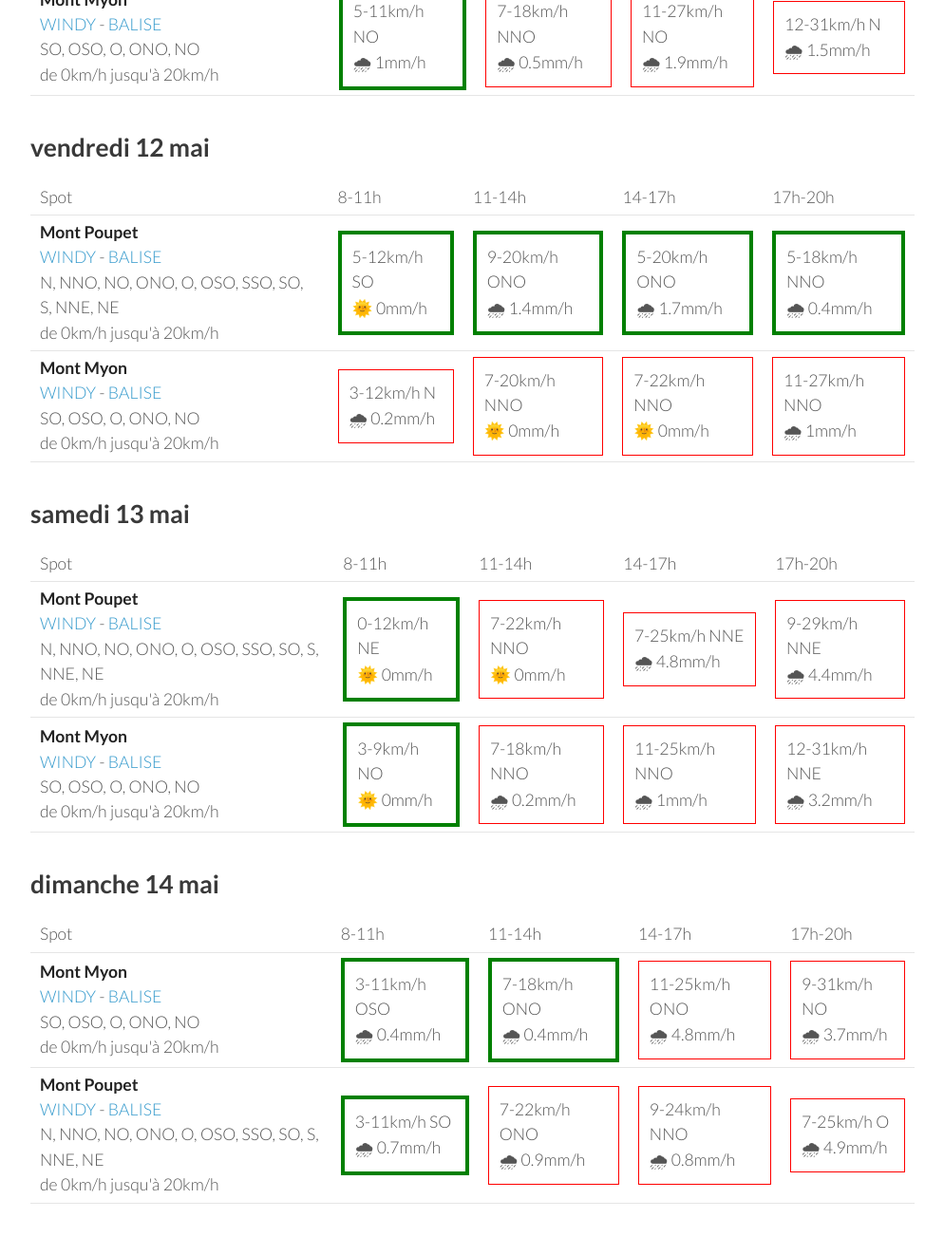
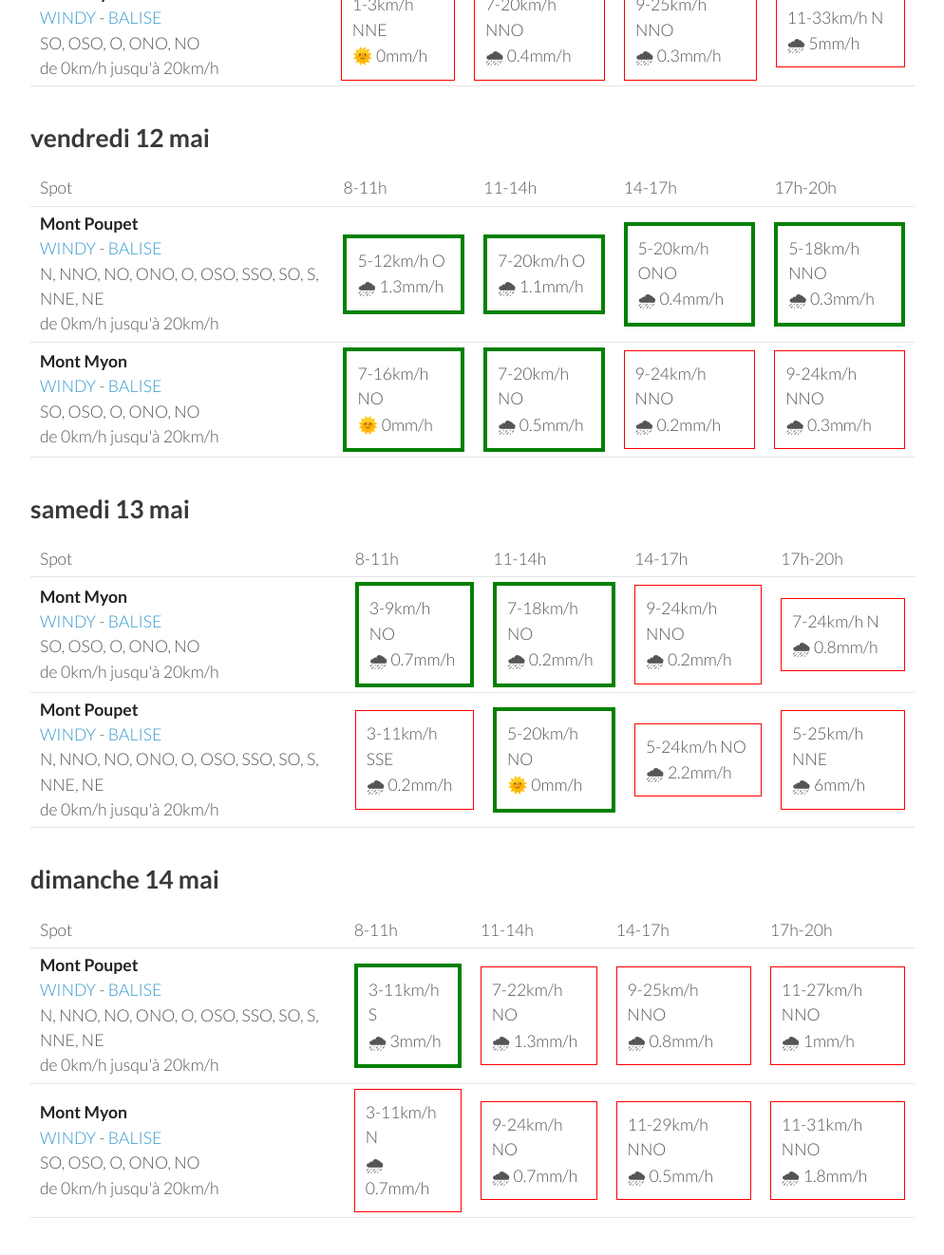
Before and after one commit to parapente-dans-le-nord/parapente-dans-le-nord.github.io, a Jekyll site: the page built from jura.markdown, in a window 1280 px wide and 1400 px high, scrolled down 1307 px. Shown: the top 1322 px of the window at 95% size, without its empty margins (26-1020 px from the left). Built offline with Jekyll 4.4.1, drawn with Linux system fonts in a browser that asks for light colours; some of the changed text lies outside the part shown.

Commit message:
update index.markdown

```diff
--- a/jura.markdown
+++ b/jura.markdown
@@ -25,18 +25,18 @@ page mise à jour le mardi 09 mai 17:20
         <td><strong>Mont Myon</strong><br><a href="https://windy.com/46.331/5.397?45.898,5.394,8,m:eWoagj8">WINDY</a> - <span class=""><a href="http://www.balisemeteo.com/balise.php?idBalise=70">BALISE</a> </span><br> <span class="vent-favorable">SO, OSO, O, ONO, NO</span><br><span class="force-vent">de 0km/h jusqu'à 20km/h</span> </td>
 
             <td><div class="not-flyable"><p>0-0km/h NA</p><p>🌧️ 0mm/h</p></div></td>
-            <td><div class="flyable"><p>7-16km/h SO</p><p>🌞 0mm/h</p></div></td>
-            <td><div class="not-flyable"><p>9-25km/h SO</p><p>🌞 1.3mm/h</p></div></td>
-            <td><div class="not-flyable"><p>11-31km/h S</p><p>🌞 5mm/h</p></div></td>
+            <td><div class="not-flyable"><p>0-0km/h NA</p><p>🌧️ 0mm/h</p></div></td>
+            <td><div class="not-flyable"><p>0-0km/h NA</p><p>🌧️ 0mm/h</p></div></td>
+            <td><div class="not-flyable"><p>9-25km/h SO</p><p>🌧 7mm/h</p></div></td>
 
     </tr>
 <tr>
         <td><strong>Mont Poupet</strong><br><a href="https://windy.com/46.970/5.876?46.541,5.876,8">WINDY</a> - <span class=""><a href="http://www.balisemeteo.com/balise.php?idBalise=92">BALISE</a> </span><br> <span class="vent-favorable">N, NNO, NO, ONO, O, OSO, SSO, SO, S, NNE, NE</span><br><span class="force-vent">de 0km/h jusqu'à 20km/h</span> </td>
 
             <td><div class="not-flyable"><p>0-0km/h NA</p><p>🌧️ 0mm/h</p></div></td>
-            <td><div class="flyable"><p>5-16km/h SO</p><p>🌞 0mm/h</p></div></td>
-            <td><div class="not-flyable"><p>9-31km/h SO</p><p>🌞 0.3mm/h</p></div></td>
-            <td><div class="not-flyable"><p>12-31km/h SO</p><p>🌞 6mm/h</p></div></td>
+            <td><div class="not-flyable"><p>0-0km/h NA</p><p>🌧️ 0mm/h</p></div></td>
+            <td><div class="not-flyable"><p>0-0km/h NA</p><p>🌧️ 0mm/h</p></div></td>
+            <td><div class="not-flyable"><p>14-35km/h SO</p><p>🌧 3.4mm/h</p></div></td>
 
     </tr>
 
@@ -58,20 +58,20 @@ page mise à jour le mardi 09 mai 17:20
 <tr>
         <td><strong>Mont Myon</strong><br><a href="https://windy.com/46.331/5.397?45.898,5.394,8,m:eWoagj8">WINDY</a> - <span class=""><a href="http://www.balisemeteo.com/balise.php?idBalise=70">BALISE</a> </span><br> <span class="vent-favorable">SO, OSO, O, ONO, NO</span><br><span class="force-vent">de 0km/h jusqu'à 20km/h</span> </td>
 
-            <td><div class="not-flyable"><p>9-29km/h OSO</p><p>🌞 0mm/h</p></div></td>
-            <td><div class="not-flyable"><p>9-24km/h O</p><p>🌧 0.6mm/h</p></div></td>
-            <td><div class="not-flyable"><p>14-33km/h ONO</p><p>🌧 2.2mm/h</p></div></td>
-            <td><div class="not-flyable"><p>11-29km/h ONO</p><p>🌞 0mm/h</p></div></td>
+            <td><div class="not-flyable"><p>9-31km/h OSO</p><p>🌞 0mm/h</p></div></td>
+            <td><div class="not-flyable"><p>7-25km/h OSO</p><p>🌧 0.5mm/h</p></div></td>
+            <td><div class="not-flyable"><p>11-25km/h O</p><p>🌞 0mm/h</p></div></td>
+            <td><div class="not-flyable"><p>12-29km/h ONO</p><p>🌞 0mm/h</p></div></td>
 
 
     </tr>
 <tr>
         <td><strong>Mont Poupet</strong><br><a href="https://windy.com/46.970/5.876?46.541,5.876,8">WINDY</a> - <span class=""><a href="http://www.balisemeteo.com/balise.php?idBalise=92">BALISE</a> </span><br> <span class="vent-favorable">N, NNO, NO, ONO, O, OSO, SSO, SO, S, NNE, NE</span><br><span class="force-vent">de 0km/h jusqu'à 20km/h</span> </td>
 
-            <td><div class="not-flyable"><p>12-35km/h OSO</p><p>🌧 3.6mm/h</p></div></td>
-            <td><div class="not-flyable"><p>11-35km/h OSO</p><p>🌧 7mm/h</p></div></td>
-            <td><div class="not-flyable"><p>12-35km/h OSO</p><p>🌞 0mm/h</p></div></td>
-            <td><div class="not-flyable"><p>7-29km/h ONO</p><p>🌧 1.6mm/h</p></div></td>
+            <td><div class="not-flyable"><p>11-35km/h OSO</p><p>🌧 2.8mm/h</p></div></td>
+            <td><div class="not-flyable"><p>12-35km/h OSO</p><p>🌧 2.9mm/h</p></div></td>
+            <td><div class="not-flyable"><p>14-35km/h SO</p><p>🌞 0mm/h</p></div></td>
+            <td><div class="not-flyable"><p>11-31km/h O</p><p>🌧 0.6mm/h</p></div></td>
 
 
     </tr>
@@ -94,20 +94,20 @@ page mise à jour le mardi 09 mai 17:20
 <tr>
         <td><strong>Mont Poupet</strong><br><a href="https://windy.com/46.970/5.876?46.541,5.876,8">WINDY</a> - <span class=""><a href="http://www.balisemeteo.com/balise.php?idBalise=92">BALISE</a> </span><br> <span class="vent-favorable">N, NNO, NO, ONO, O, OSO, SSO, SO, S, NNE, NE</span><br><span class="force-vent">de 0km/h jusqu'à 20km/h</span> </td>
 
-            <td><div class="flyable"><p>5-14km/h OSO</p><p>🌧 0.4mm/h</p></div></td>
-            <td><div class="flyable"><p>5-16km/h NO</p><p>🌧 0.4mm/h</p></div></td>
-            <td><div class="flyable"><p>7-20km/h N</p><p>🌧 0.8mm/h</p></div></td>
-            <td><div class="not-flyable"><p>11-27km/h NNO</p><p>🌧 1.3mm/h</p></div></td>
+            <td><div class="flyable"><p>3-9km/h SSO</p><p>🌞 0mm/h</p></div></td>
+            <td><div class="flyable"><p>7-20km/h ONO</p><p>🌧 0.7mm/h</p></div></td>
+            <td><div class="not-flyable"><p>11-25km/h NNO</p><p>🌧 1mm/h</p></div></td>
+            <td><div class="not-flyable"><p>11-27km/h NNE</p><p>🌧 1.9mm/h</p></div></td>
 
 
     </tr>
 <tr>
         <td><strong>Mont Myon</strong><br><a href="https://windy.com/46.331/5.397?45.898,5.394,8,m:eWoagj8">WINDY</a> - <span class=""><a href="http://www.balisemeteo.com/balise.php?idBalise=70">BALISE</a> </span><br> <span class="vent-favorable">SO, OSO, O, ONO, NO</span><br><span class="force-vent">de 0km/h jusqu'à 20km/h</span> </td>
 
-            <td><div class="flyable"><p>5-11km/h NO</p><p>🌧 1mm/h</p></div></td>
-            <td><div class="not-flyable"><p>7-18km/h NNO</p><p>🌧 0.5mm/h</p></div></td>
-            <td><div class="not-flyable"><p>11-27km/h NO</p><p>🌧 1.9mm/h</p></div></td>
-            <td><div class="not-flyable"><p>12-31km/h N</p><p>🌧 1.5mm/h</p></div></td>
+            <td><div class="not-flyable"><p>1-3km/h NNE</p><p>🌞 0mm/h</p></div></td>
+            <td><div class="not-flyable"><p>7-20km/h NNO</p><p>🌧 0.4mm/h</p></div></td>
+            <td><div class="not-flyable"><p>9-25km/h NNO</p><p>🌧 0.3mm/h</p></div></td>
+            <td><div class="not-flyable"><p>11-33km/h N</p><p>🌧 5mm/h</p></div></td>
 
 
     </tr>
@@ -130,20 +130,20 @@ page mise à jour le mardi 09 mai 17:20
 <tr>
         <td><strong>Mont Poupet</strong><br><a href="https://windy.com/46.970/5.876?46.541,5.876,8">WINDY</a> - <span class=""><a href="http://www.balisemeteo.com/balise.php?idBalise=92">BALISE</a> </span><br> <span class="vent-favorable">N, NNO, NO, ONO, O, OSO, SSO, SO, S, NNE, NE</span><br><span class="force-vent">de 0km/h jusqu'à 20km/h</span> </td>
 
-            <td><div class="flyable"><p>5-12km/h SO</p><p>🌞 0mm/h</p></div></td>
-            <td><div class="flyable"><p>9-20km/h ONO</p><p>🌧 1.4mm/h</p></div></td>
-            <td><div class="flyable"><p>5-20km/h ONO</p><p>🌧 1.7mm/h</p></div></td>
-            <td><div class="flyable"><p>5-18km/h NNO</p><p>🌧 0.4mm/h</p></div></td>
+            <td><div class="flyable"><p>5-12km/h O</p><p>🌧 1.3mm/h</p></div></td>
+            <td><div class="flyable"><p>7-20km/h O</p><p>🌧 1.1mm/h</p></div></td>
+            <td><div class="flyable"><p>5-20km/h ONO</p><p>🌧 0.4mm/h</p></div></td>
+            <td><div class="flyable"><p>5-18km/h NNO</p><p>🌧 0.3mm/h</p></div></td>
 
 
     </tr>
 <tr>
         <td><strong>Mont Myon</strong><br><a href="https://windy.com/46.331/5.397?45.898,5.394,8,m:eWoagj8">WINDY</a> - <span class=""><a href="http://www.balisemeteo.com/balise.php?idBalise=70">BALISE</a> </span><br> <span class="vent-favorable">SO, OSO, O, ONO, NO</span><br><span class="force-vent">de 0km/h jusqu'à 20km/h</span> </td>
 
-            <td><div class="not-flyable"><p>3-12km/h N</p><p>🌧 0.2mm/h</p></div></td>
-            <td><div class="not-flyable"><p>7-20km/h NNO</p><p>🌞 0mm/h</p></div></td>
-            <td><div class="not-flyable"><p>7-22km/h NNO</p><p>🌞 0mm/h</p></div></td>
-            <td><div class="not-flyable"><p>11-27km/h NNO</p><p>🌧 1mm/h</p></div></td>
+            <td><div class="flyable"><p>7-16km/h NO</p><p>🌞 0mm/h</p></div></td>
+            <td><div class="flyable"><p>7-20km/h NO</p><p>🌧 0.5mm/h</p></div></td>
+            <td><div class="not-flyable"><p>9-24km/h NNO</p><p>🌧 0.2mm/h</p></div></td>
+            <td><div class="not-flyable"><p>9-24km/h NNO</p><p>🌧 0.3mm/h</p></div></td>
 
 
     </tr>
@@ -164,22 +164,22 @@ page mise à jour le mardi 09 mai 17:20
       <td>17h-20h</td>
     </tr>
 <tr>
-        <td><strong>Mont Poupet</strong><br><a href="https://windy.com/46.970/5.876?46.541,5.876,8">WINDY</a> - <span class=""><a href="http://www.balisemeteo.com/balise.php?idBalise=92">BALISE</a> </span><br> <span class="vent-favorable">N, NNO, NO, ONO, O, OSO, SSO, SO, S, NNE, NE</span><br><span class="force-vent">de 0km/h jusqu'à 20km/h</span> </td>
+        <td><strong>Mont Myon</strong><br><a href="https://windy.com/46.331/5.397?45.898,5.394,8,m:eWoagj8">WINDY</a> - <span class=""><a href="http://www.balisemeteo.com/balise.php?idBalise=70">BALISE</a> </span><br> <span class="vent-favorable">SO, OSO, O, ONO, NO</span><br><span class="force-vent">de 0km/h jusqu'à 20km/h</span> </td>
 
-            <td><div class="flyable"><p>0-12km/h NE</p><p>🌞 0mm/h</p></div></td>
-            <td><div class="not-flyable"><p>7-22km/h NNO</p><p>🌞 0mm/h</p></div></td>
-            <td><div class="not-flyable"><p>7-25km/h NNE</p><p>🌧 4.8mm/h</p></div></td>
-            <td><div class="not-flyable"><p>9-29km/h NNE</p><p>🌧 4.4mm/h</p></div></td>
+            <td><div class="flyable"><p>3-9km/h NO</p><p>🌧 0.7mm/h</p></div></td>
+            <td><div class="flyable"><p>7-18km/h NO</p><p>🌧 0.2mm/h</p></div></td>
+            <td><div class="not-flyable"><p>9-24km/h NNO</p><p>🌧 0.2mm/h</p></div></td>
+            <td><div class="not-flyable"><p>7-24km/h N</p><p>🌧 0.8mm/h</p></div></td>
 
 
     </tr>
 <tr>
-        <td><strong>Mont Myon</strong><br><a href="https://windy.com/46.331/5.397?45.898,5.394,8,m:eWoagj8">WINDY</a> - <span class=""><a href="http://www.balisemeteo.com/balise.php?idBalise=70">BALISE</a> </span><br> <span class="vent-favorable">SO, OSO, O, ONO, NO</span><br><span class="force-vent">de 0km/h jusqu'à 20km/h</span> </td>
+        <td><strong>Mont Poupet</strong><br><a href="https://windy.com/46.970/5.876?46.541,5.876,8">WINDY</a> - <span class=""><a href="http://www.balisemeteo.com/balise.php?idBalise=92">BALISE</a> </span><br> <span class="vent-favorable">N, NNO, NO, ONO, O, OSO, SSO, SO, S, NNE, NE</span><br><span class="force-vent">de 0km/h jusqu'à 20km/h</span> </td>
 
-            <td><div class="flyable"><p>3-9km/h NO</p><p>🌞 0mm/h</p></div></td>
-            <td><div class="not-flyable"><p>7-18km/h NNO</p><p>🌧 0.2mm/h</p></div></td>
-            <td><div class="not-flyable"><p>11-25km/h NNO</p><p>🌧 1mm/h</p></div></td>
-            <td><div class="not-flyable"><p>12-31km/h NNE</p><p>🌧 3.2mm/h</p></div></td>
+            <td><div class="not-flyable"><p>3-11km/h SSE</p><p>🌧 0.2mm/h</p></div></td>
+            <td><div class="flyable"><p>5-20km/h NO</p><p>🌞 0mm/h</p></div></td>
+            <td><div class="not-flyable"><p>5-24km/h NO</p><p>🌧 2.2mm/h</p></div></td>
+            <td><div class="not-flyable"><p>5-25km/h NNE</p><p>🌧 6mm/h</p></div></td>
 
 
     </tr>
@@ -200,22 +200,22 @@ page mise à jour le mardi 09 mai 17:20
       <td>17h-20h</td>
     </tr>
 <tr>
-        <td><strong>Mont Myon</strong><br><a href="https://windy.com/46.331/5.397?45.898,5.394,8,m:eWoagj8">WINDY</a> - <span class=""><a href="http://www.balisemeteo.com/balise.php?idBalise=70">BALISE</a> </span><br> <span class="vent-favorable">SO, OSO, O, ONO, NO</span><br><span class="force-vent">de 0km/h jusqu'à 20km/h</span> </td>
+        <td><strong>Mont Poupet</strong><br><a href="https://windy.com/46.970/5.876?46.541,5.876,8">WINDY</a> - <span class=""><a href="http://www.balisemeteo.com/balise.php?idBalise=92">BALISE</a> </span><br> <span class="vent-favorable">N, NNO, NO, ONO, O, OSO, SSO, SO, S, NNE, NE</span><br><span class="force-vent">de 0km/h jusqu'à 20km/h</span> </td>
 
-            <td><div class="flyable"><p>3-11km/h OSO</p><p>🌧 0.4mm/h</p></div></td>
-            <td><div class="flyable"><p>7-18km/h ONO</p><p>🌧 0.4mm/h</p></div></td>
-            <td><div class="not-flyable"><p>11-25km/h ONO</p><p>🌧 4.8mm/h</p></div></td>
-            <td><div class="not-flyable"><p>9-31km/h NO</p><p>🌧 3.7mm/h</p></div></td>
+            <td><div class="flyable"><p>3-11km/h S</p><p>🌧 3mm/h</p></div></td>
+            <td><div class="not-flyable"><p>7-22km/h NO</p><p>🌧 1.3mm/h</p></div></td>
+            <td><div class="not-flyable"><p>9-25km/h NNO</p><p>🌧 0.8mm/h</p></div></td>
+            <td><div class="not-flyable"><p>11-27km/h NNO</p><p>🌧 1mm/h</p></div></td>
 
 
     </tr>
 <tr>
-        <td><strong>Mont Poupet</strong><br><a href="https://windy.com/46.970/5.876?46.541,5.876,8">WINDY</a> - <span class=""><a href="http://www.balisemeteo.com/balise.php?idBalise=92">BALISE</a> </span><br> <span class="vent-favorable">N, NNO, NO, ONO, O, OSO, SSO, SO, S, NNE, NE</span><br><span class="force-vent">de 0km/h jusqu'à 20km/h</span> </td>
+        <td><strong>Mont Myon</strong><br><a href="https://windy.com/46.331/5.397?45.898,5.394,8,m:eWoagj8">WINDY</a> - <span class=""><a href="http://www.balisemeteo.com/balise.php?idBalise=70">BALISE</a> </span><br> <span class="vent-favorable">SO, OSO, O, ONO, NO</span><br><span class="force-vent">de 0km/h jusqu'à 20km/h</span> </td>
 
-            <td><div class="flyable"><p>3-11km/h SO</p><p>🌧 0.7mm/h</p></div></td>
-            <td><div class="not-flyable"><p>7-22km/h ONO</p><p>🌧 0.9mm/h</p></div></td>
-            <td><div class="not-flyable"><p>9-24km/h NNO</p><p>🌧 0.8mm/h</p></div></td>
-            <td><div class="not-flyable"><p>7-25km/h O</p><p>🌧 4.9mm/h</p></div></td>
+            <td><div class="not-flyable"><p>3-11km/h N</p><p>🌧 0.7mm/h</p></div></td>
+            <td><div class="not-flyable"><p>9-24km/h NO</p><p>🌧 0.7mm/h</p></div></td>
+            <td><div class="not-flyable"><p>11-29km/h NNO</p><p>🌧 0.5mm/h</p></div></td>
+            <td><div class="not-flyable"><p>11-31km/h NNO</p><p>🌧 1.8mm/h</p></div></td>
 
 
     </tr>
```
Also changed, not shown: other parts of jura.markdown (+1 -1 lines).
